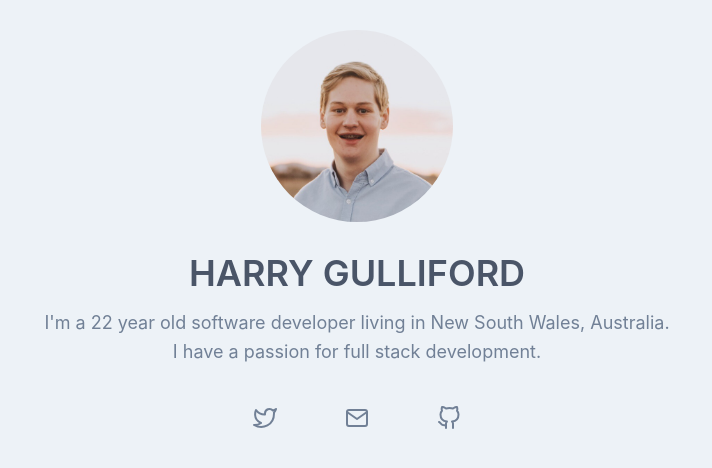
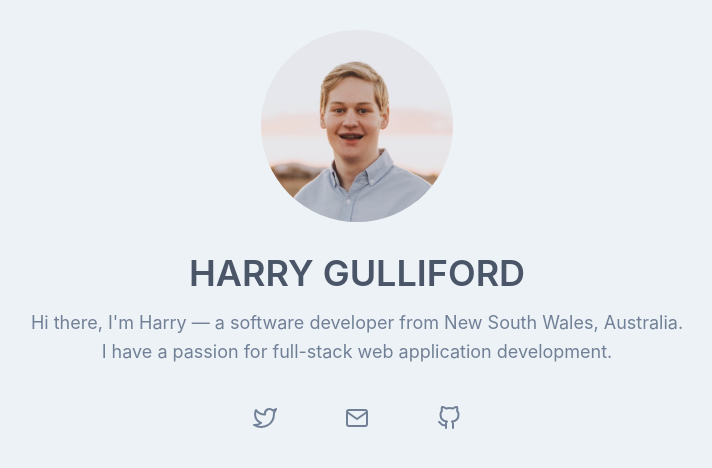
Before and after one commit to harrygulliford/website, a website: page public/index.html in a window 1280 px wide. Shown: the part 166-634 px from the top of the page, without its empty margins (283-995 px from the left). Drawn offline with nearby package versions, Linux system fonts and the light colour scheme; files that its build step writes are made by us from their sources; a web font is replaced by a local one.

Commit message:
Update index.html

```diff
--- a/public/index.html
+++ b/public/index.html
@@ -5,7 +5,7 @@
     <meta name="viewport" content="width=device-width, initial-scale=1.0" />
     <meta http-equiv="X-UA-Compatible" content="ie=edge" />
     <link rel="stylesheet" href="app.css" />
-    <title>Harry Gulliford — Developer</title>
+    <title>Harry Gulliford</title>
   </head>
   <body class="bg-gray-200 text-gray-600">
     <div class="h-screen flex items-center justify-center flex-col">
@@ -14,9 +14,8 @@
         Harry Gulliford
       </h1>
       <p class="text-lg text-center leading-relaxed">
-        I'm a <span id="age"></span> year old software developer living in New
-        South Wales, Australia.<br />I have a passion for full stack
-        development.
+        Hi there, I'm Harry — a software developer from New South Wales, Australia.<br>
+        I have a passion for full-stack web application development.
       </p>
       <div class="flex items-center justify-between mt-8 w-56">
         <a href="https://www.twitter.com/harrygulliford" target="_blank" class="p-2 hover:text-blue-500">
@@ -30,12 +29,5 @@
         </a>
       </div>
     </div>
-    <script>
-      document.getElementById("age").innerHTML = yearsSince("May 23, 1997");
-
-      function yearsSince(date) {
-        return Math.floor((new Date() - new Date(date).getTime()) / 3.15576e+10);
-      }
-    </script>
   </body>
 </html>
```
